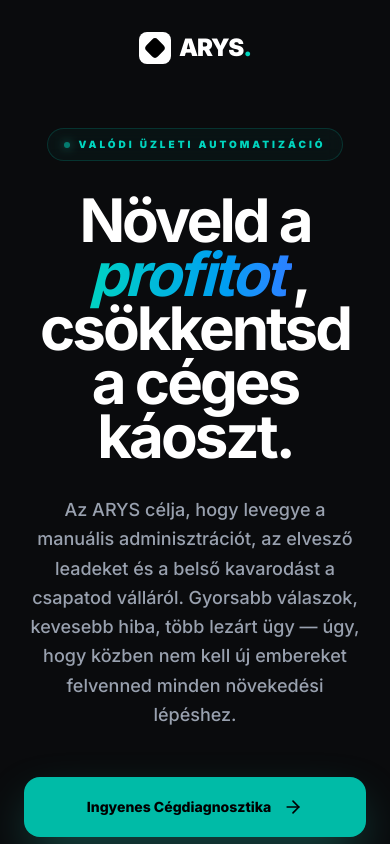
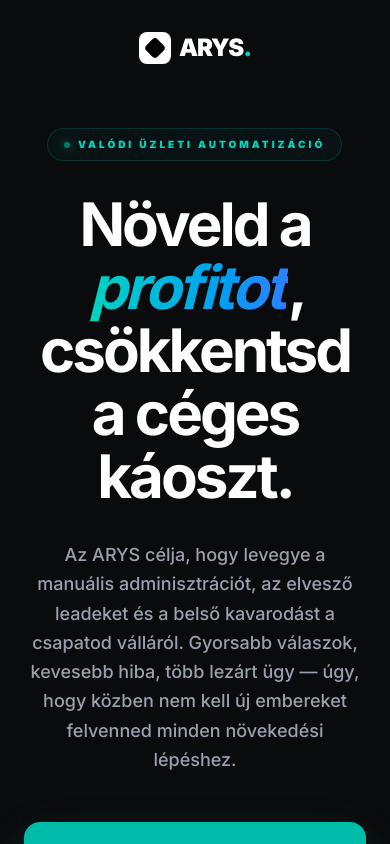
Before and after one commit to mando1001/arys-agency, a Next.js app: page / in a window 390 px wide. Shown: the top 844 px of the page. Built offline with nearby package versions, Linux system fonts and the light colour scheme.

Commit message:
fix: mobile heading line-height, italic descender overlap

```diff
--- a/app/page.tsx
+++ b/app/page.tsx
@@ -101,9 +101,9 @@ const Hero = () => {
           initial={{ opacity: 0, y: 30 }}
           animate={{ opacity: 1, y: 0 }}
           transition={{ duration: 0.8, delay: 0.1 }}
-          className="text-6xl md:text-8xl lg:text-[6.5rem] font-bold tracking-tighter leading-[0.9] mb-8"
+          className="text-6xl md:text-8xl lg:text-[6.5rem] font-bold tracking-tighter leading-[1.05] md:leading-[0.9] mb-8"
         >
-          Növeld a <span className="bg-gradient-to-r from-teal-400 to-blue-500 bg-clip-text text-transparent italic px-2">profitot</span>, <br />
+          Növeld a <span className="bg-gradient-to-r from-teal-400 to-blue-500 bg-clip-text text-transparent italic px-1">profitot</span>, <br />
           csökkentsd a céges káoszt.
         </motion.h1>
 
```
